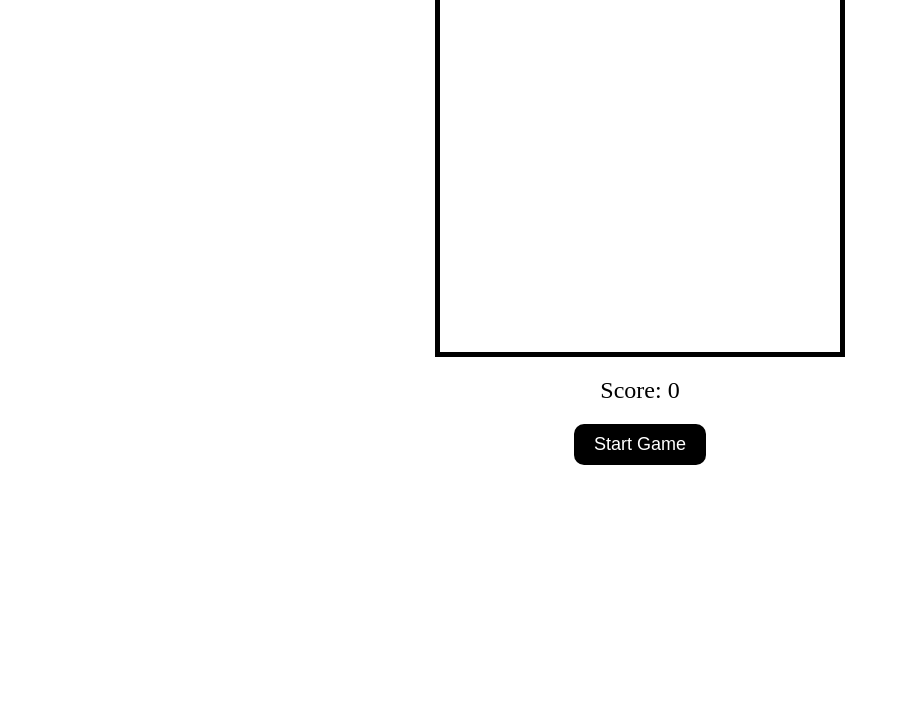
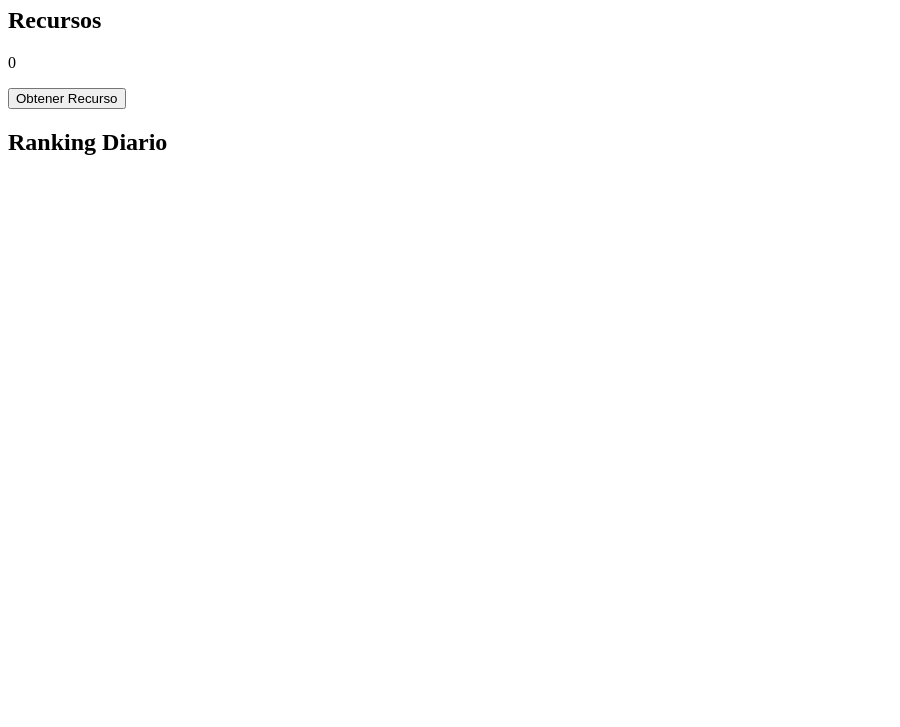
Before and after one commit to Rubtururu/lol01, a plain HTML site: page index.htm in a window 1280 px wide. Shown: the part 73-800 px from the top of the page, without its empty margins (0-900 px from the left). Drawn offline with Linux system fonts and the light colour scheme.

Commit message:
Update index.htm

```diff
--- a/index.htm
+++ b/index.htm
@@ -1,15 +1,24 @@
 <!DOCTYPE html>
 <html lang="en">
 <head>
-    <meta charset="UTF-8">
-    <title>Candy Crush</title>
-    <link rel="stylesheet" href="style.css">
+  <meta charset="UTF-8">
+  <title>Juego Idle con Ranking Diario</title>
+  <link rel="stylesheet" href="style.css">
 </head>
 <body>
-    <div id="gameboard"></div>
-    <div id="score">Score: <span id="score-value">0</span></div>
-    <button id="start-button">Start Game</button>
-
-    <script src="app.js"></script>
+  <h1>Juego Idle con Ranking Diario</h1>
+  <div class="container">
+    <div class="resources">
+      <h2>Recursos</h2>
+      <p id="resource-count">0</p>
+      <button id="resource-btn">Obtener Recurso</button>
+    </div>
+    <div class="leaderboard">
+      <h2>Ranking Diario</h2>
+      <ol id="leaderboard-list">
+      </ol>
+    </div>
+  </div>
+  <script src="script.js"></script>
 </body>
 </html>
```
